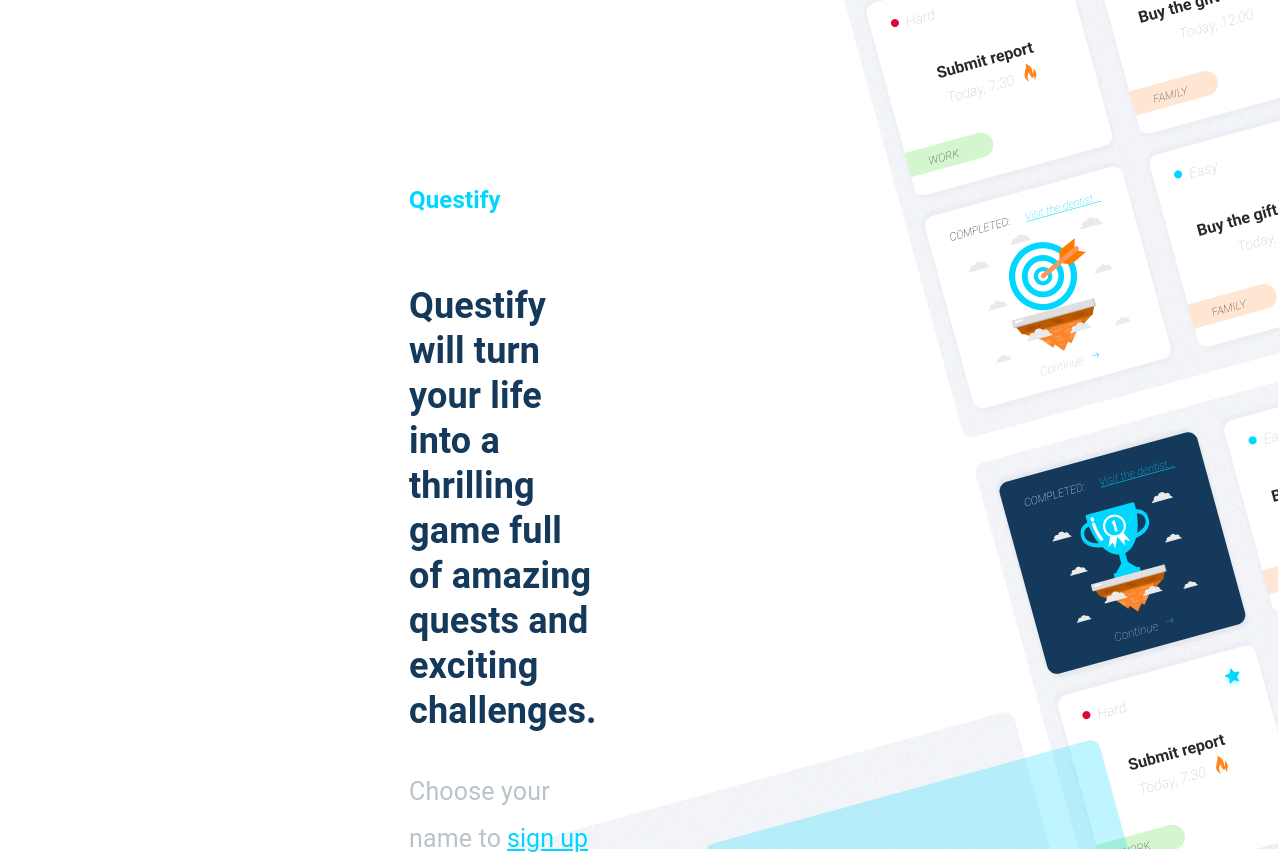
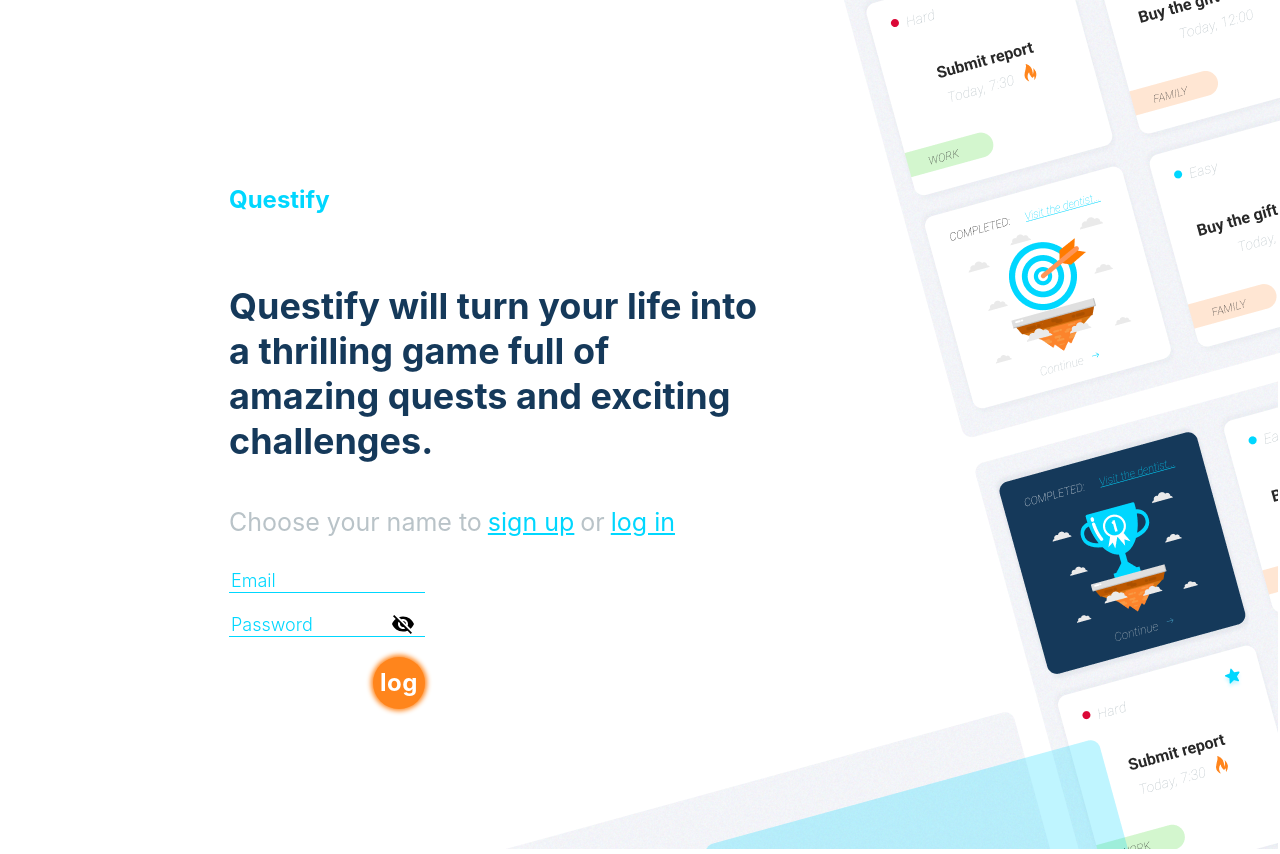
Before and after one commit to KaterynaKolomiiets/QuestifyFront, a React (Create React App) app: page /auth in a window 1280 px wide. Shown: the top 854 px of the page. Built offline with nearby package versions, Linux system fonts and the light colour scheme.

Commit message:
правка верстки шрифты и ландшафты

```diff
--- a/src/components/AuthForm/AuthForm.jsx
+++ b/src/components/AuthForm/AuthForm.jsx
@@ -1,5 +1,3 @@
-import axios from "axios";
-
 import { useEffect, useState } from "react";
 import { useDispatch } from "react-redux";
 
@@ -31,14 +29,12 @@
 
   useEffect(() => {
     setShowRegForm(showRegisterForm);
-  },[showRegisterForm]);
+  }, [showRegisterForm]);
 
   const changeNameValue = (event) => setName(event.target.value);
   const changeEmailValue = (event) => setEmail(event.target.value);
   const changePasswordValue = (event) => setPassword(event.target.value);
-  const togglePasswordVisibility = (event) => {
-    isPasswordVisible ? setIsPasswordVisible(false) : setIsPasswordVisible(true);
-  };
+  const togglePasswordVisibility = () => isPasswordVisible ? setIsPasswordVisible(false) : setIsPasswordVisible(true);
 
   const validateEmail = (email) => {
     const response =
@@ -60,12 +56,10 @@
       : setPasswordError("");
 
     if (validateEmail(email) && validatePassword(password)) {
+      setShowRegForm(false);
       dispatch(userRegistration({ email, password }))
       // dispatch(userRegistration({ name, email, password }))
-
       alert('Вам на email отправлено письмо. Подтвердите регистрацию !');
-
-      setShowRegForm(false);
     }
   };
 
@@ -119,20 +113,17 @@
   };
 
   return (
-    <form className={s.auth_form}>
+    <form className={s.auth_form} autoComplete="off">
       {/* И Н П У Т   И М Я */}
       {
         showRegForm &&
         <input
           type="text"
           name="name"
-            id="AuthForm__name"
           value={name}
           onChange={changeNameValue}
-            // pattern="[A-Za-z0-9._%+-]+@[A-Za-z0-9.-]+\.[A-Za-z]{1,63}$"
           placeholder="Name"
           className={s.auth_form_input}
-            autoComplete="off"
           required
         />
       }
@@ -141,13 +132,11 @@
       <input
         type="email"
         name="email"
-        id="AuthForm__email"
         value={email}
         onChange={changeEmailValue}
         pattern="[A-Za-z0-9._%+-]+@[A-Za-z0-9.-]+\.[A-Za-z]{1,63}$"
         placeholder="Email"
         className={s.auth_form_input}
-        autoComplete="off"
         required
       />
       <p className={s.errorMessage}>{emailError}</p>
@@ -156,25 +145,22 @@
       <input
         type={isPasswordVisible ? 'text' : 'password'}
         name="password"
-        id="AuthForm__password"
         value={password}
         onChange={changePasswordValue}
         placeholder="Password"
         className={s.auth_form_input}
-        autoComplete="off"
         required
       />
-      <p className={s.errorMessage}>{passwordError}</p>
-
       {
         isPasswordVisible
         ?
-        <VisibilityIcon className={s.password} onClick={togglePasswordVisibility} />
+        <VisibilityIcon className={s.show_hide_password} onClick={togglePasswordVisibility} />
         :
-        <VisibilityOffIcon className={s.password} onClick={togglePasswordVisibility} />
+        <VisibilityOffIcon className={s.show_hide_password} onClick={togglePasswordVisibility} />
       }
+      <p className={s.errorMessage}>{passwordError}</p>
 
-      {/* К Н О П К И */}
+      {/* К Н О П К А   g o ! */}
       {
         showRegForm
           ?
--- a/src/components/AuthForm/AuthForm.module.css
+++ b/src/components/AuthForm/AuthForm.module.css
@@ -78,7 +78,7 @@
   position: absolute;
 }
 
-.password {
+.show_hide_password {
   position: absolute;
   bottom: 72.5px;
   right: 10px;
--- a/src/components/Container/Container.module.css
+++ b/src/components/Container/Container.module.css
@@ -4,7 +4,7 @@
   width: 100%;
 
   min-width: 320px;
-  max-width: 480px;
+  max-width: 451px;
 }
 @media screen and (min-width: 768px) {
   .container {
@@ -18,6 +18,7 @@
     min-width: 1280px;
   }
 }
+
 @media screen and (min-width: 320px) and (orientation: landscape) {
   .container {
     max-width: 600px;
@@ -25,7 +26,7 @@
 }
 /* IPAD MINI LAYOUT */
 
-@media only screen and (min-width:  1024px) and (max-width: 1280px) and (orientation: landscape) {
+@media only screen and (min-width: 1024px) and (max-width: 1279px) and (orientation: landscape) {
   .container {
     min-width: 920px;
   }
--- a/src/pages/AuthPage/AuthPage.module.css
+++ b/src/pages/AuthPage/AuthPage.module.css
@@ -1,20 +1,16 @@
-.wrapper {
-  font-family: "Roboto", sans-serif;
-  letter-spacing: 0.01em;
-}
 /* ======== Стили Секции ====== */
 .landing {
   padding-top: 60px;
   padding-bottom: 181px;
-  padding-left: 15px;
-  padding-right: 15px;
+  padding-left: 25px;
+  padding-right: 25px;
 }
 @media screen and (min-width: 768px) {
   .landing {
     padding-top: 306px;
     padding-bottom: 306px;
     padding-left: 50px;
-    padding-right: 338px;
+    padding-right: 352px;
   }
 }
 @media screen and (min-width: 1280px) {
@@ -22,7 +18,7 @@
     padding-top: 186px;
     padding-bottom: 185px;
     padding-left: 229px;
-    padding-right: 489px;
+    padding-right: 518px;
   }
 }
 
@@ -58,8 +54,6 @@
   line-height: 1.61;
 
   color: #15395a;
-
-  padding-right: 12px;
 
   margin-bottom: 30px;
 }
@@ -122,7 +116,7 @@
     height: 312px;
 
     top: 633px;
-    right: calc(320px + 65px - 408px);
+    right: calc(320px + 65px - 408px - 10px);
 
     border-radius: 10px;
 
@@ -170,7 +164,7 @@
     height: 470px;
 
     top: 645px;
-    right: calc(320px + 430px - 707px);
+    right: calc(320px + 430px - 707px - 10px);
 
     border-radius: 10px;
 
```
Also changed, not shown: src/images/btn_go.png (deleted). Lines whose indentation alone changed are shown as unchanged.
